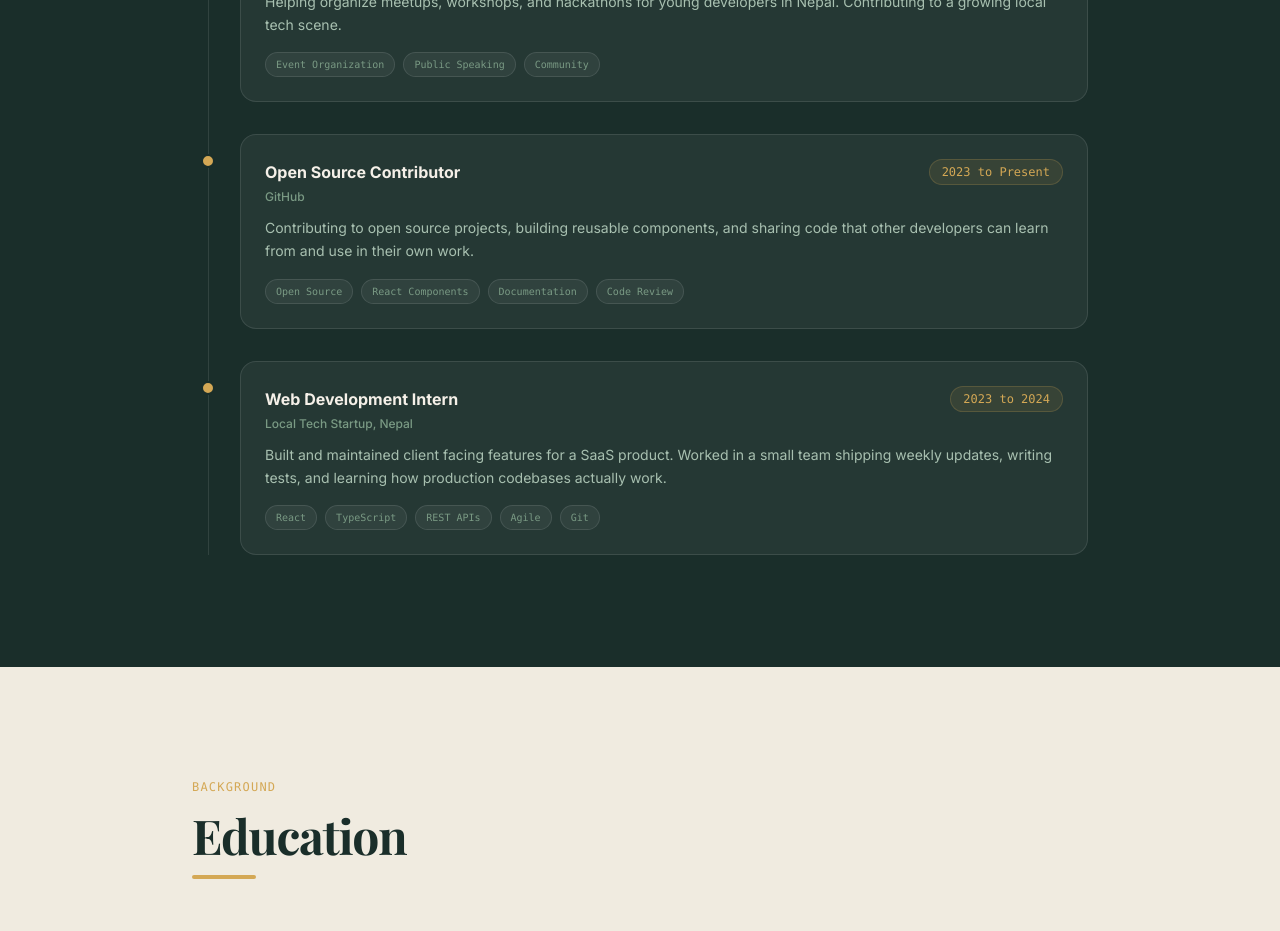
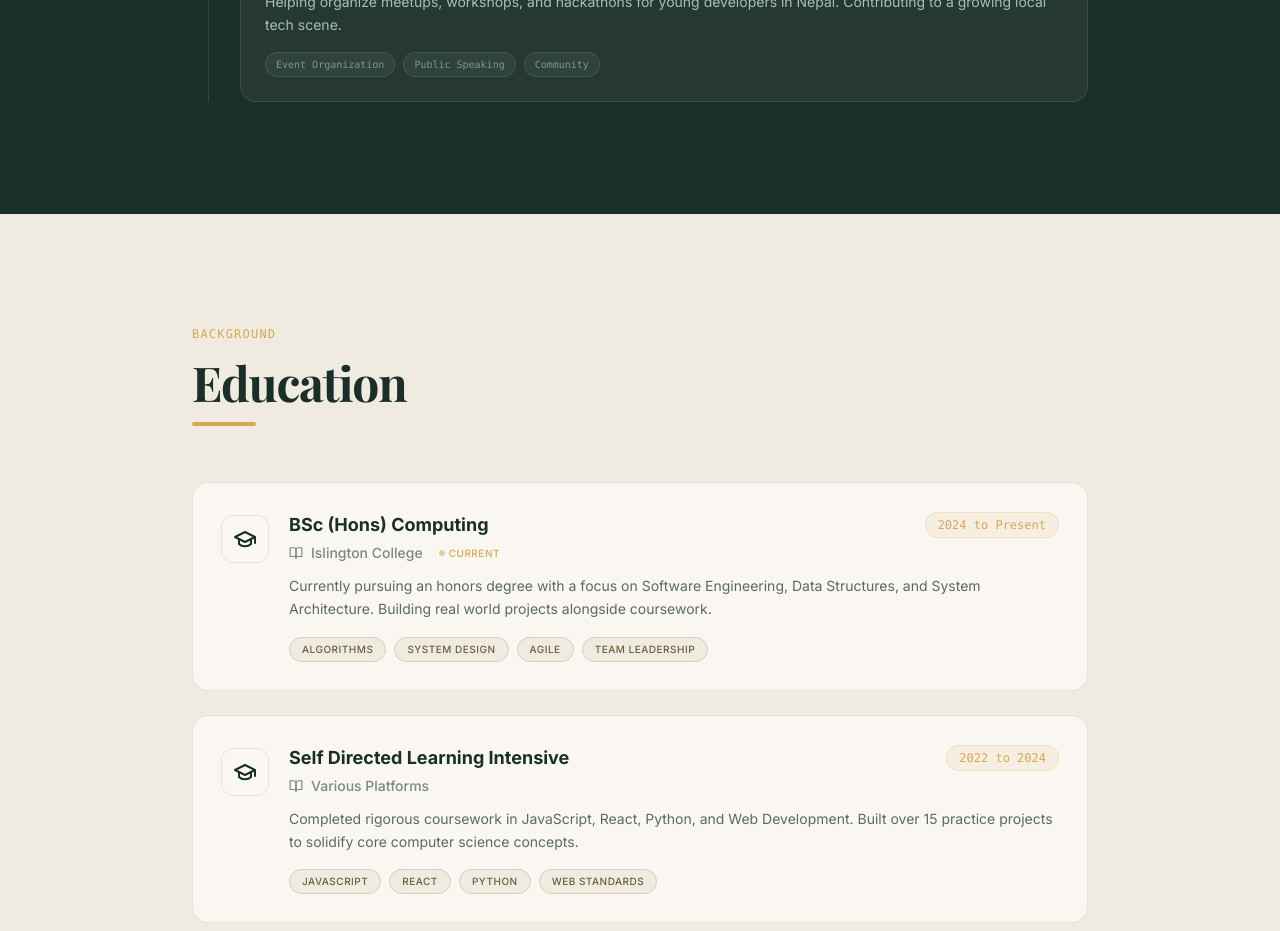
Before and after one commit to MaulikI8/aashutoshportfolio, a Next.js app: page / in a window 1280 px wide. Shown: the part 6080-7011 px from the top of the page. Built offline with nearby package versions, Linux system fonts and the light colour scheme.

Commit message:
Update YouTube Music channel link to @aapabad

```diff
--- a/app/page.tsx
+++ b/app/page.tsx
@@ -367,7 +367,7 @@ function SocialsBand() {
     { name: 'TikTok', href: 'https://www.tiktok.com/@aashutoshbasnetdotcom', Icon: TiktokIcon },
     { name: 'Facebook', href: 'https://www.facebook.com/aashutoshbasnetdotcom/', Icon: Facebook },
     { name: 'YouTube (Self)', href: 'https://www.youtube.com/@AashutoshBasnetRaw', Icon: Youtube },
-    { name: 'YouTube (Music)', href: 'https://www.youtube.com/watch?v=raw4eNUUzb4', Icon: Music },
+    { name: 'YouTube (Music)', href: 'https://www.youtube.com/@aapabad', Icon: Music },
   ]
   return (
     <section className="bg-[#f0ebe0] border-y border-[#e8dfd0]">
@@ -762,20 +762,6 @@ function Experience() {
       desc: 'Helping organize meetups, workshops, and hackathons for young developers in Nepal. Contributing to a growing local tech scene.',
       tags: ['Event Organization', 'Public Speaking', 'Community'],
     },
-    {
-      role: 'Open Source Contributor',
-      org: 'GitHub',
-      period: '2023 to Present',
-      desc: 'Contributing to open source projects, building reusable components, and sharing code that other developers can learn from and use in their own work.',
-      tags: ['Open Source', 'React Components', 'Documentation', 'Code Review'],
-    },
-    {
-      role: 'Web Development Intern',
-      org: 'Local Tech Startup, Nepal',
-      period: '2023 to 2024',
-      desc: 'Built and maintained client facing features for a SaaS product. Worked in a small team shipping weekly updates, writing tests, and learning how production codebases actually work.',
-      tags: ['React', 'TypeScript', 'REST APIs', 'Agile', 'Git'],
-    },
   ]
   return (
     <section className="py-28 px-6 bg-[#1a2e2a]" data-dark>
```
